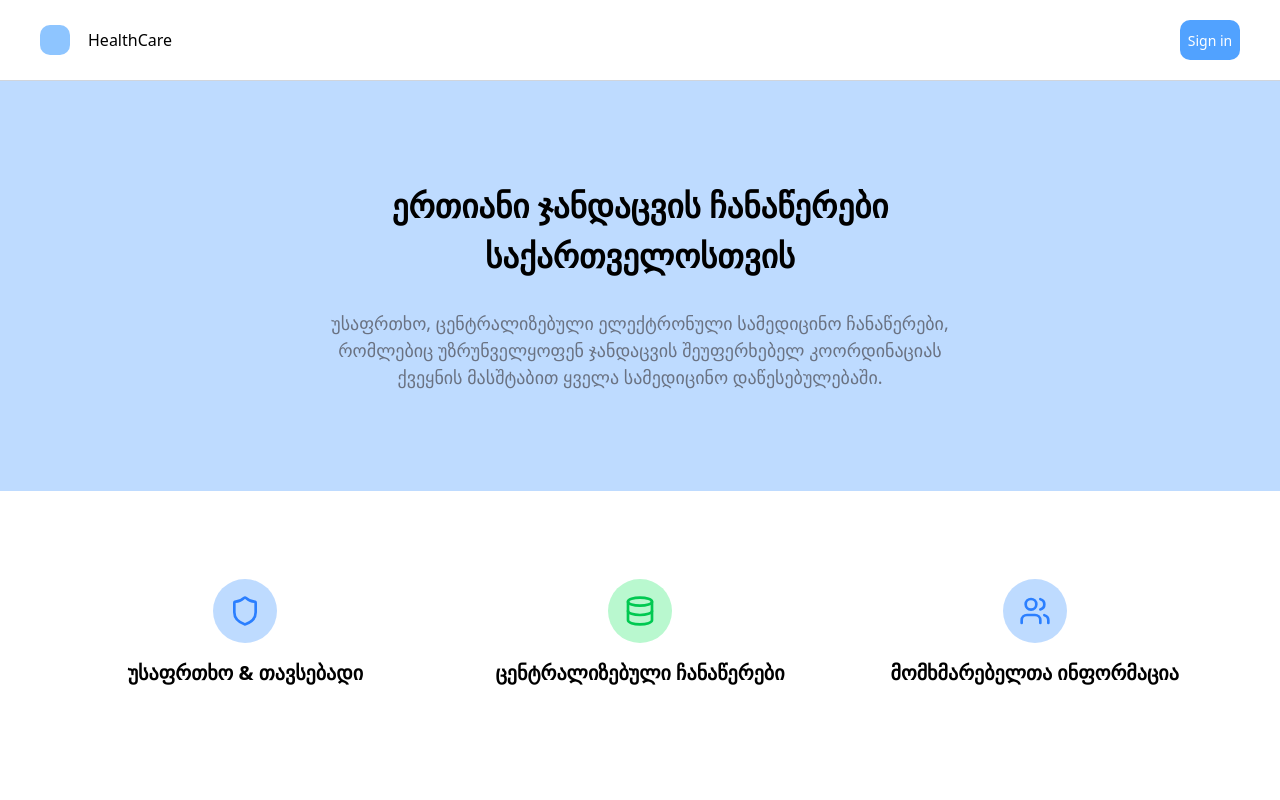
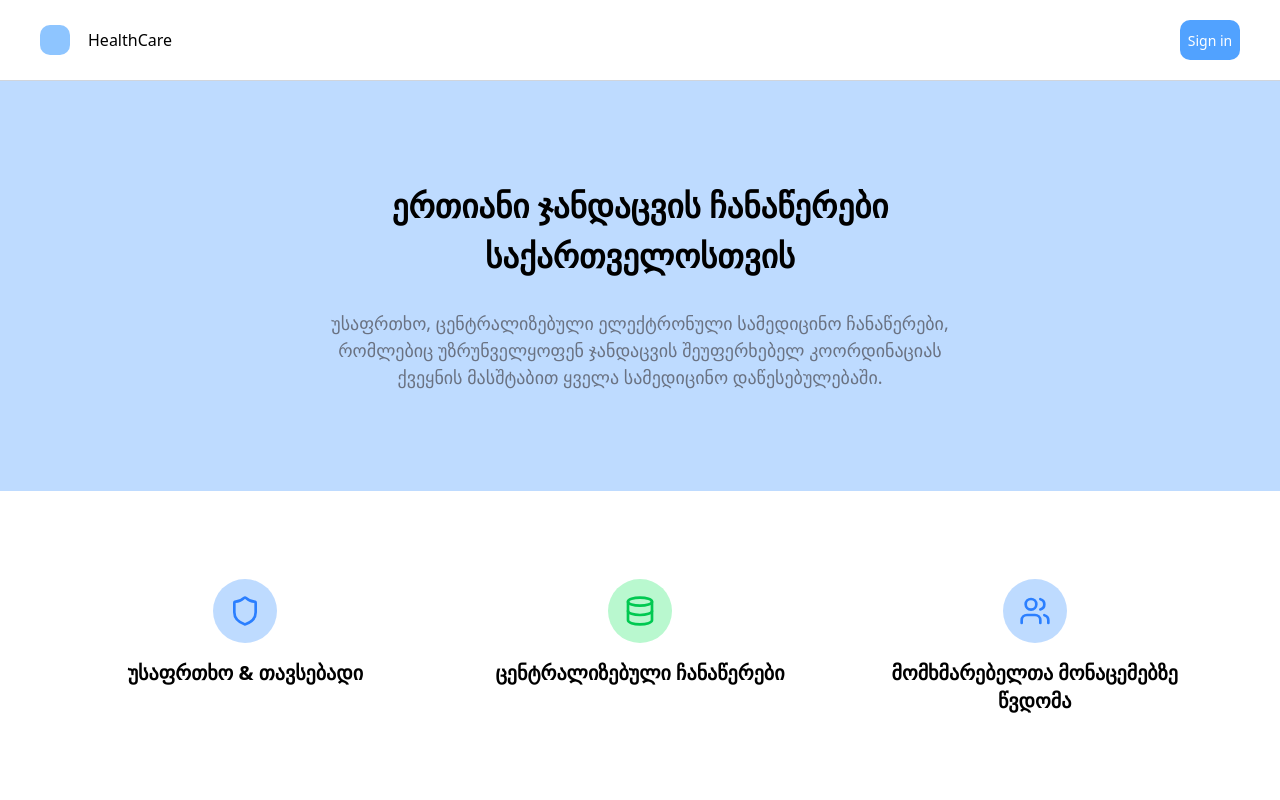
Before and after one commit to gujakupreishvili/electronics_health_record, a Next.js app: page / in a window 1280 px wide. Shown: the top 800 px of the page. Built offline with nearby package versions, Linux system fonts and the light colour scheme.

Commit message:
style:change text

```diff
--- a/src/app/components/main/main.tsx
+++ b/src/app/components/main/main.tsx
@@ -43,7 +43,7 @@ export default function Main() {
                 <Users className="h-8 w-8 text-blue-500" />
               </div>
               <h3 className="text-xl font-semibold mb-2">
-                მომხმარებელთა ინფორმაცია
+                მომხმარებელთა მონაცემებზე წვდომა
               </h3>
             </div>
           </div>
```
